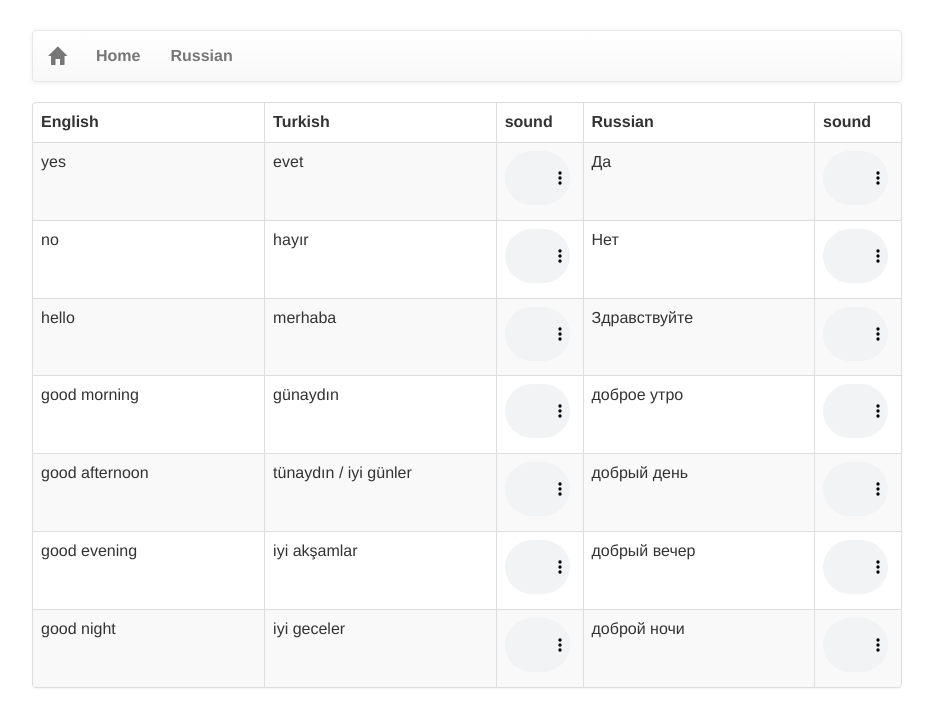
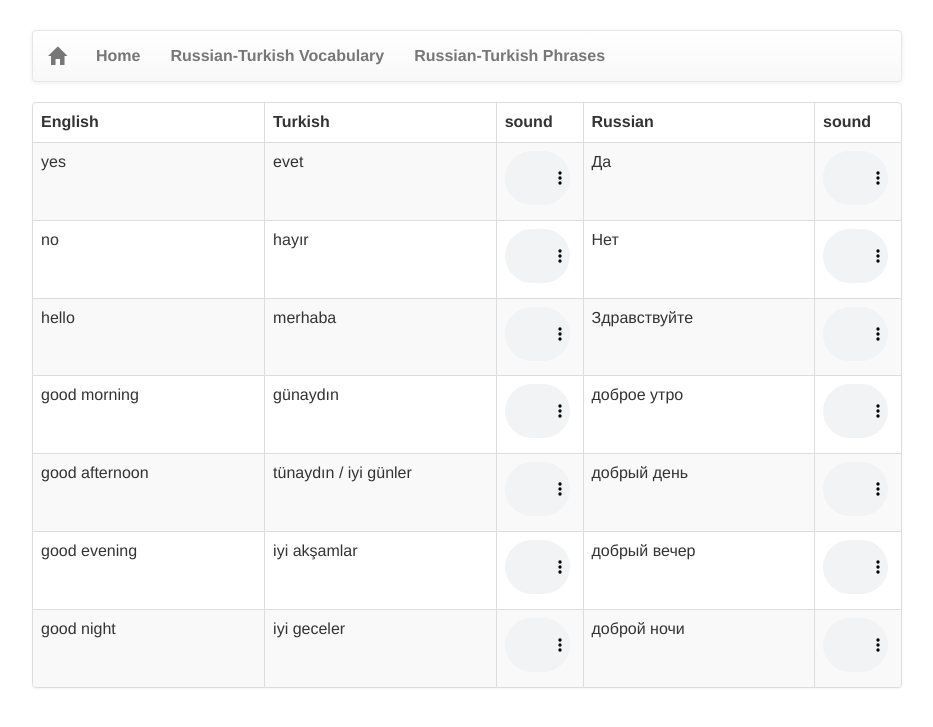
Before and after one commit to study-language/study-language-github.io, a Jekyll site: the page built from pages/russian.md, in a window 1280 px wide. Shown: the top 727 px of the page, without its empty margins (173-1106 px from the left). Built offline with Jekyll 4.4.1, drawn with Linux system fonts in a browser that asks for light colours; our own code applies the rules of GitHub Pages for plain Markdown files; the repository's description, which GitHub fills in, is left out.

Commit message:
Update header.html

```diff
--- a/_includes/header.html
+++ b/_includes/header.html
@@ -15,7 +15,8 @@
                 <strong>
                 <ul class="nav navbar-nav">
                     <li><a href="{{ site.github.url }}/">Home</a></li>
-                    <li><a href="{{ site.github.url }}/russian"> Russian</a></li>
+                    <li><a href="{{ site.github.url }}/russian-turkish-vocabulary"> Russian-Turkish Vocabulary</a></li>
+                    <li><a href="{{ site.github.url }}/russian-turkish-phrases"> Russian-Turkish Phrases</a></li>
                 </ul>
                 </strong>
             </div>
```
